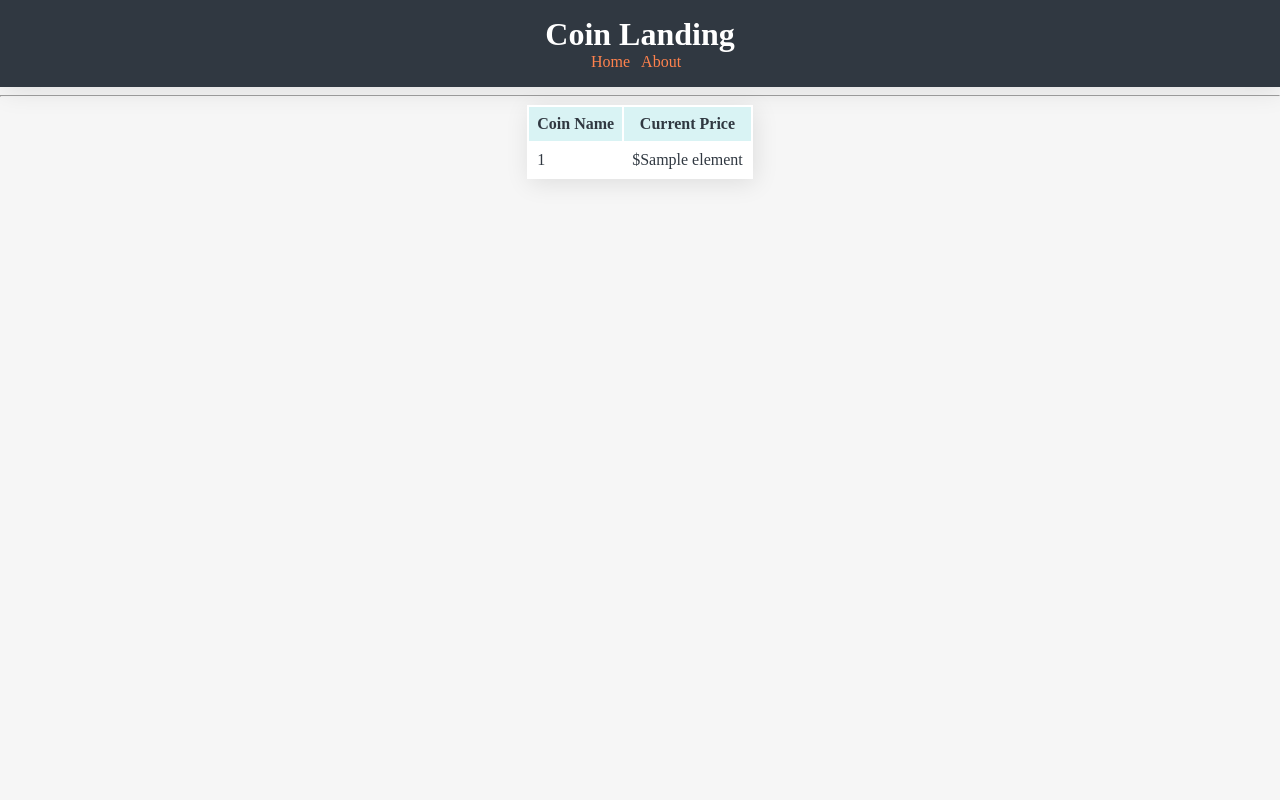
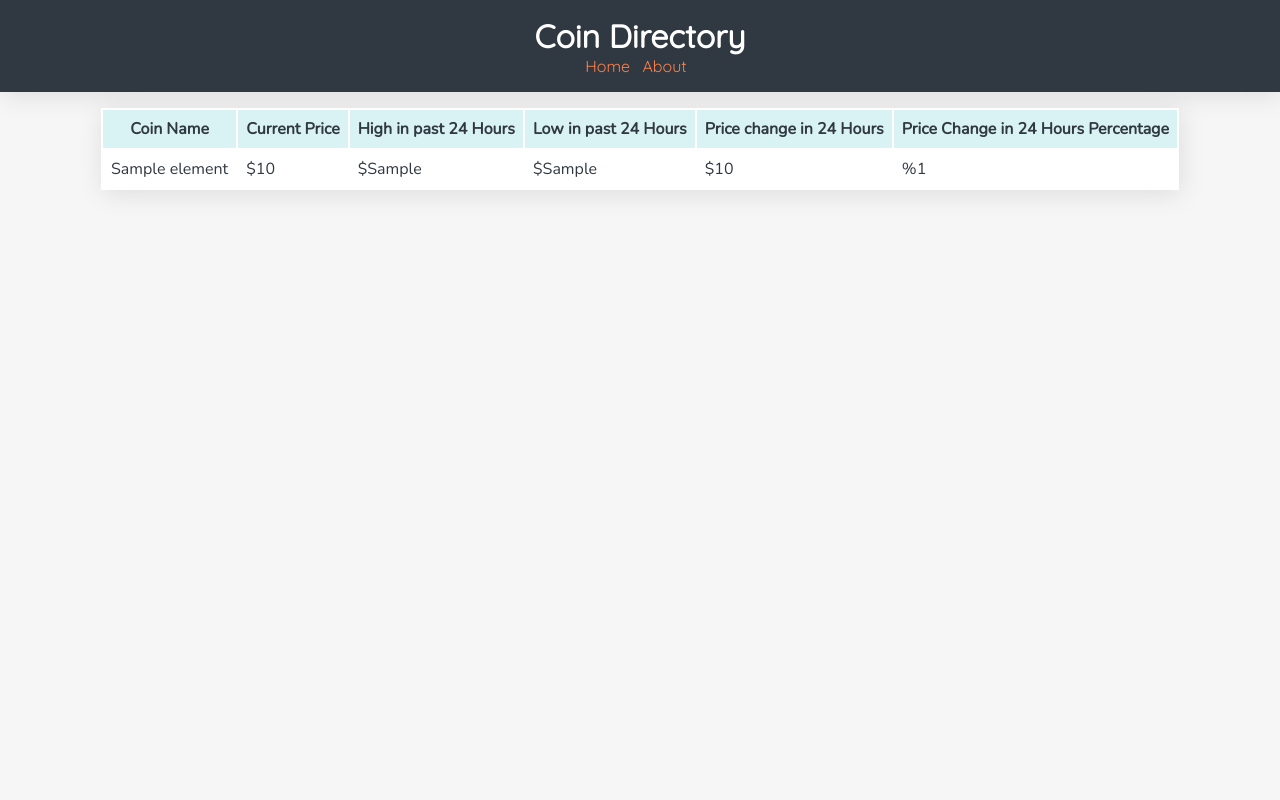
Before and after one commit to elijahbocz/flask-coin-app, a Flask app: template app/templates/index.html in a window 1280 px wide. Run offline with Flask 2, Linux system fonts and the light colour scheme; the template is opened without the code that fills it: most values are stand-ins (such as "Sample title", 1, 10 or a date in 2020); parts of the project's set-up code (start-up, migrations or seed data) failed here and were passed over.

Commit message:
add a bulk method to pick out interesting data to display on home page, add more styling/fonts

```diff
--- a/app/routes.py
+++ b/app/routes.py
@@ -2,14 +2,14 @@ from app import app
 import requests
 import json
 from flask import render_template
-from app.scripts.getters.coins_markets import get_names_and_prices
+from app.scripts.getters.coins_markets import get_bulk
 
 
 @app.route('/')
 @app.route('/index')
 def index():
-    names_and_prices = get_names_and_prices()
-    return render_template('index.html', title='Coinz', names_and_prices=names_and_prices)
+    bulk = get_bulk()
+    return render_template('index.html', title='Coinz', data=bulk)
 
 @app.route('/about')
 def about():
--- a/app/static/styles.css
+++ b/app/static/styles.css
@@ -3,6 +3,7 @@ html, body  {
   padding: 0;
   background: #f6f6f6;
   color: #303841;
+  font-family: 'Nunito', sans-serif;
 }
 
 h1,
@@ -13,6 +14,7 @@ p {
 }
 
 .header {
+  font-family: 'Quicksand', sans-serif;
   margin: 0;
   background: #303841;
   text-align: center;
@@ -30,6 +32,10 @@ p {
 }
 .header a:hover {
   color: #00ADB5;
+}
+
+.coins-container {
+  padding: 1rem;
 }
 
 .coin-table {
@@ -51,6 +57,6 @@ p {
   background: white;
   color: #303841;
   box-shadow: 2px 4px 25px rgba(0, 0, 0, 0.1);
-  margin: 0 20%;
+  margin: 1rem 20%;
   padding: 1rem;
 }
--- a/app/templates/base.html
+++ b/app/templates/base.html
@@ -9,14 +9,14 @@
       href="{{ url_for('static', filename='styles.css') }}"
       rel="stylesheet"
     />
+  <link href="https://fonts.googleapis.com/css?family=Nunito|Quicksand&display=swap" rel="stylesheet">
   </head>
   <body>
     <div class="header">
-      <h1>Coin Landing</h1>
+      <h1>Coin Directory</h1>
       <a href="{{ url_for('index')}}">Home</a>
       <a href="{{ url_for('about')}}">About</a>
     </div>
-    <hr />
     {% with messages = get_flashed_messages() %} {% if messages %}
     <ul class="error-message">
       {% for message in messages %}
--- a/app/templates/index.html
+++ b/app/templates/index.html
@@ -4,12 +4,20 @@
     <tr>
       <th>Coin Name</th>
       <th>Current Price</th>
+      <th>High in past 24 Hours</th>
+      <th>Low in past 24 Hours</th>
+      <th>Price change in 24 Hours</th>
+      <th>Price Change in 24 Hours Percentage</th>
     </tr>
 
-  {% for element in names_and_prices %}
+  {% for element in data %}
   <tr>
-    <td>{{ element[0] }}</td>
-    <td>${{ element[1] }}</td>
+    <td>{{ element['name'] }}</td>
+    <td>${{ element['current_price'] }}</td>
+    <td>${{ element['high_24h'] }}</td>
+    <td>${{ element['low_24h'] }}</td>
+    <td>${{ element['price_change_24h'] }}</td>
+    <td>%{{ element['price_change_percentage_24h'] }}</td>
   </tr>
   {% endfor %}
 </table>
```
Also changed, not shown: app/scripts/getters/coins_markets.py (+15 -1 lines).
